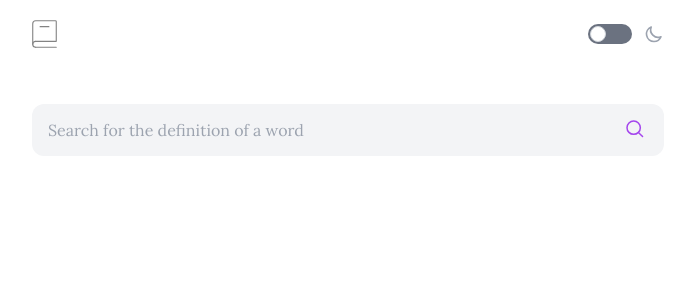
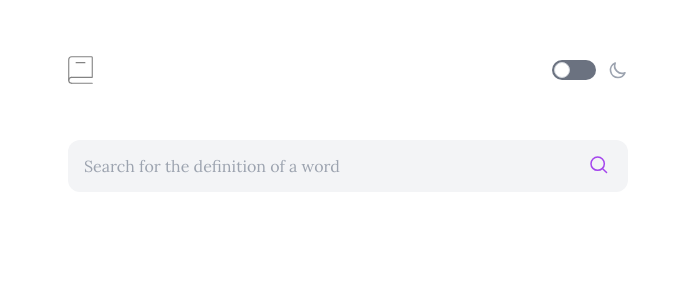
Before and after one commit to MuradRahmanzada/dictionary-web-app, a React (Vite) app: page / in a window 1280 px wide. Shown: the top 300 px of the page, without its empty margins (292-985 px from the left). Built offline with nearby package versions, Linux system fonts and the light colour scheme.

Commit message:
change container padding px

```diff
--- a/src/App.tsx
+++ b/src/App.tsx
@@ -3,7 +3,7 @@
 
 function App() {
   return (
-    <div className="max-w-2xl mx-auto p-5">
+    <div className="max-w-2xl mx-auto p-14">
       <Header />
       <Form />
     </div>
```
